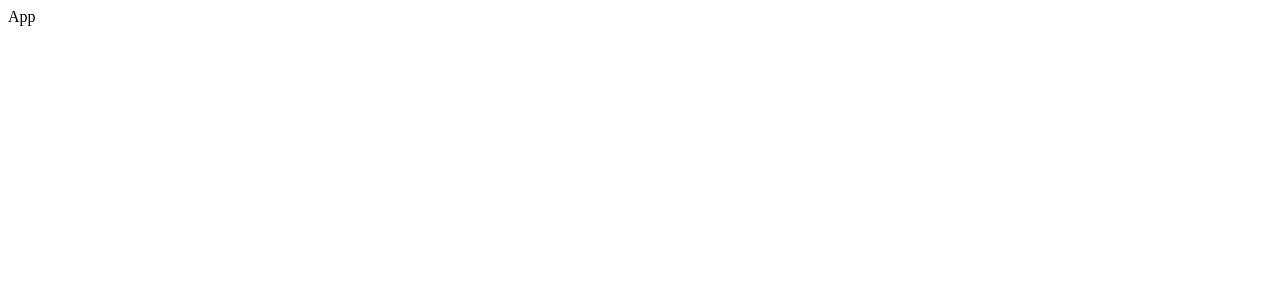
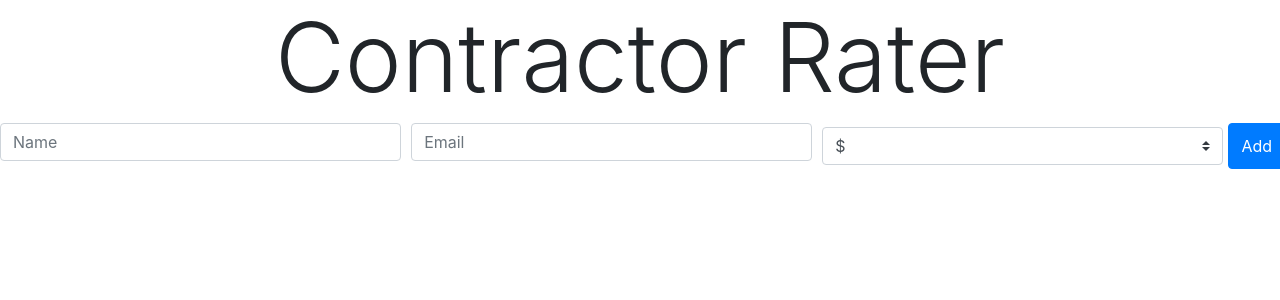
Before and after one commit to tdelam/contractors-rater, a React (Create React App) app in the folder client/: page / in a window 1280 px wide. Shown: the top 300 px of the page. Built offline with nearby package versions, Linux system fonts and the light colour scheme.

Commit message:
Added react router dom and moved the stubbed components to routes and created the actual components

```diff
--- a/client/package.json
+++ b/client/package.json
@@ -8,6 +8,7 @@
     "@testing-library/user-event": "^12.1.10",
     "react": "^17.0.1",
     "react-dom": "^17.0.1",
+    "react-router-dom": "^5.2.0",
     "react-scripts": "4.0.0",
     "web-vitals": "^0.2.4"
   },
@@ -34,5 +35,8 @@
       "last 1 firefox version",
       "last 1 safari version"
     ]
+  },
+  "devDependencies": {
+    "prettier": "^2.1.2"
   }
 }
--- a/client/public/index.html
+++ b/client/public/index.html
@@ -15,6 +15,8 @@
       user's mobile device or desktop. See https://developers.google.com/web/fundamentals/web-app-manifest/
     -->
     <link rel="manifest" href="%PUBLIC_URL%/manifest.json" />
+    <link rel="stylesheet" href="https://cdn.jsdelivr.net/npm/bootstrap@4.5.3/dist/css/bootstrap.min.css" integrity="sha384-TX8t27EcRE3e/ihU7zmQxVncDAy5uIKz4rEkgIXeMed4M0jlfIDPvg6uqKI2xXr2" crossorigin="anonymous">
+    <link rel="stylesheet" href="https://cdnjs.cloudflare.com/ajax/libs/font-awesome/5.15.1/css/all.min.css" />
     <!--
       Notice the use of %PUBLIC_URL% in the tags above.
       It will be replaced with the URL of the `public` folder during the build.
--- a/client/src/App.jsx
+++ b/client/src/App.jsx
@@ -1,7 +1,25 @@
-import React from 'react'
+import React from "react";
+import {
+  BrowserRouter as Router,
+  Switch,
+  Route
+} from "react-router-dom";
+import ContractorDetail from "./routes/ContractorDetail";
+import Home from "./routes/Home";
+import UpdateContractor from "./routes/UpdateContractor";
 
 const App = () => {
-  return <div>App</div>
+  return (
+    <div>
+      <Router>
+        <Switch>
+          <Route exact path="/" component={Home} />
+          <Route exact path="/contractors/:id/update" component={UpdateContractor} />
+          <Route exact path="/contractors/:id" component={ContractorDetail} />
+        </Switch>
+      </Router>
+    </div>
+  );
 };
 
 export default App;
--- /dev/null
+++ b/client/src/components/AddContractor.jsx
@@ -0,0 +1,31 @@
+import React from 'react'
+
+const AddContractor = () => {
+  return (
+    <div className="mb-4">
+      <form action="">
+        <div className="form-row">
+          <div className="col">
+            <input type="text" className="form-control" placeholder="Name" />
+          </div>
+          <div className="col">
+            <input type="text" className="form-control" placeholder="Email" />
+          </div>
+          <div className="col">
+            <select className="custom-select my-1 mr-sm-2">
+              <option disabled>Price Range</option>
+              <option value="1">$</option>
+              <option value="2">$$</option>
+              <option value="3">$$$</option>
+              <option value="4">$$$$</option>
+              <option value="1">$$$$$</option>
+            </select>
+          </div>
+          <button className="btn btn-primary">Add</button>
+        </div>
+      </form>
+    </div>
+  )
+}
+
+export default AddContractor
--- /dev/null
+++ b/client/src/components/Header.jsx
@@ -0,0 +1,11 @@
+import React from 'react'
+
+export const Header = () => {
+  return (
+    <>
+      <h1 className="font-weight-light display-1 text-center">Contractor Rater</h1>
+    </>
+  );
+};
+
+export default Header;
--- /dev/null
+++ b/client/src/routes/ContractorDetail.jsx
@@ -0,0 +1,11 @@
+import React from 'react';
+
+const ContractorDetail = () => {
+  return (
+    <div>
+      Contractor Detail Page
+    </div>
+  )
+}
+
+export default ContractorDetail;
--- /dev/null
+++ b/client/src/routes/Home.jsx
@@ -0,0 +1,14 @@
+import React from 'react';
+import AddContractor from '../components/AddContractor';
+import Header from '../components/Header';
+
+const Home = () => {
+  return (
+    <>
+      <Header />
+      <AddContractor />
+    </>
+  )
+}
+
+export default Home;
--- /dev/null
+++ b/client/src/routes/UpdateContractor.jsx
@@ -0,0 +1,11 @@
+import React from 'react';
+
+const UpdateContractor = () => {
+  return (
+    <div>
+      Update contractor
+    </div>
+  )
+}
+
+export default UpdateContractor;
```
Also changed, not shown: client/src/components/ContractorList.jsx (added).
